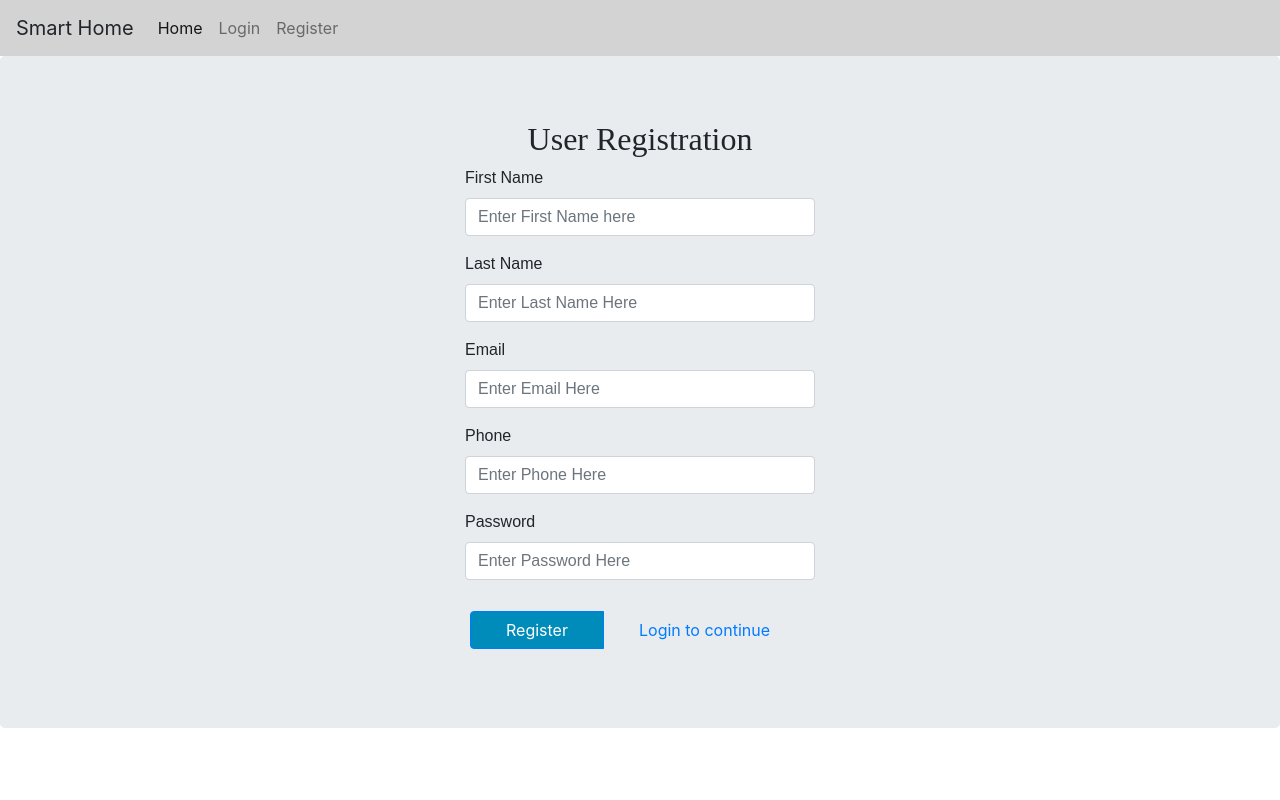
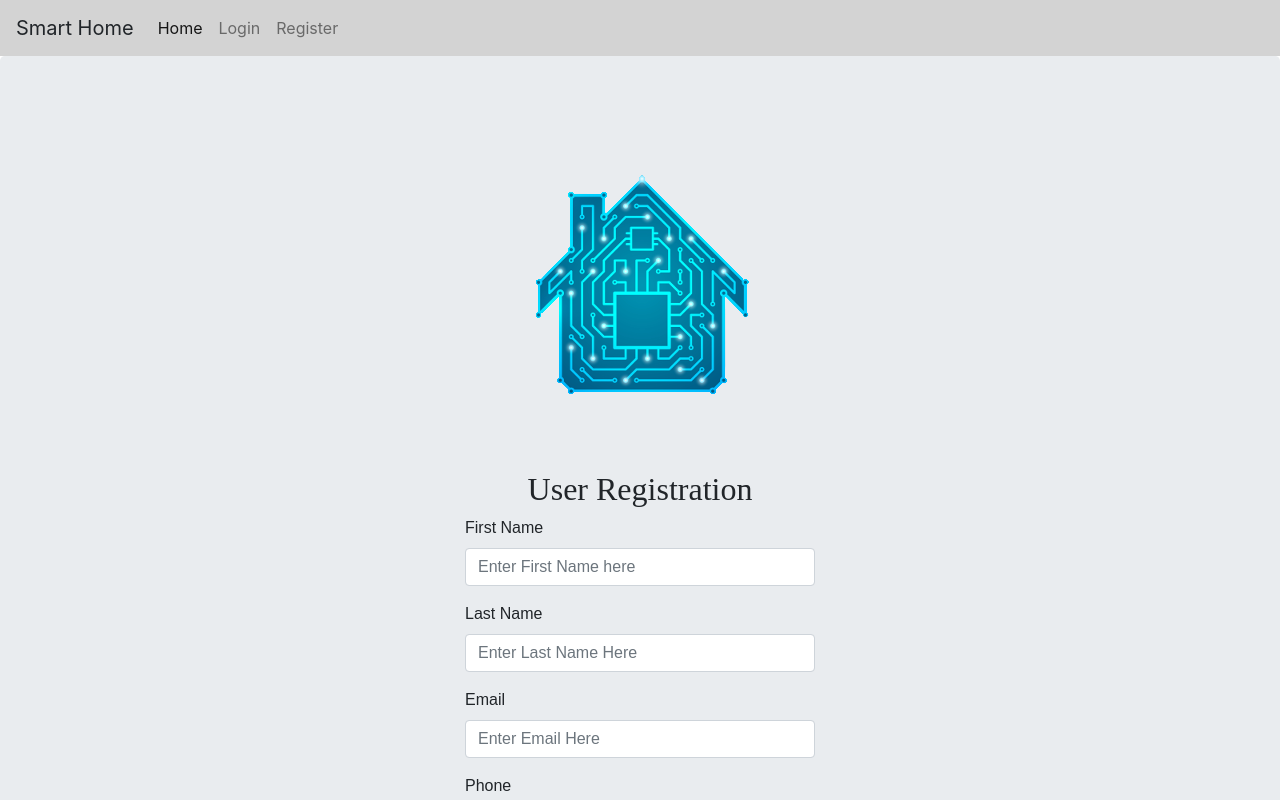
Before and after one commit to AdrianDoran/Project_Smart_Home, an Angular app in the folder web/app/: page /register in a window 1280 px wide. Shown: the top 800 px of the page. Built offline with nearby package versions, Linux system fonts and the light colour scheme.

Commit message:
ENHANCE: Add CSS features and Project Logo

```diff
--- a/web/app/angular.json
+++ b/web/app/angular.json
@@ -21,7 +21,8 @@
             "aot": false,
             "assets": [
               "src/favicon.ico",
-              "src/assets"
+              "src/assets",
+              "src/assets/img"
             ],
             "styles": [
               "src/styles.css",
--- a/web/app/src/app/app.component.html
+++ b/web/app/src/app/app.component.html
@@ -2,6 +2,7 @@
 <!-- main app container -->
 <app-navbar></app-navbar>
 <div class="jumbotron">
+<img class="img-responsive" src="assets/img/Smart Home Logo.png">
 
   <div class="container">
     <div class="row">
--- a/web/app/src/app/home/home.component.html
+++ b/web/app/src/app/home/home.component.html
@@ -1,3 +1,5 @@
+<!DOCTYPE html>
+
 <h1>Hi {{currentUser.firstName}}!</h1>
 <p>Welcome.</p>
 <h2>{{userDevices.id}}</h2>
--- a/web/app/src/app/navbar/navbar.component.ts
+++ b/web/app/src/app/navbar/navbar.component.ts
@@ -10,7 +10,6 @@ import { User } from '../_models';
   selector: 'app-navbar',
   templateUrl: './navbar.component.html'
 })
-
 
 export class NavBarComponent{
     currentUser: User;
--- a/web/app/src/styles.css
+++ b/web/app/src/styles.css
@@ -41,3 +41,9 @@ p {
     color: black;
     border: 2px solid #008CBA; /* Blue */
 }
+
+img.img-responsive {
+    display: block;
+    margin-left: auto;
+    margin-right: auto;
+}
```
